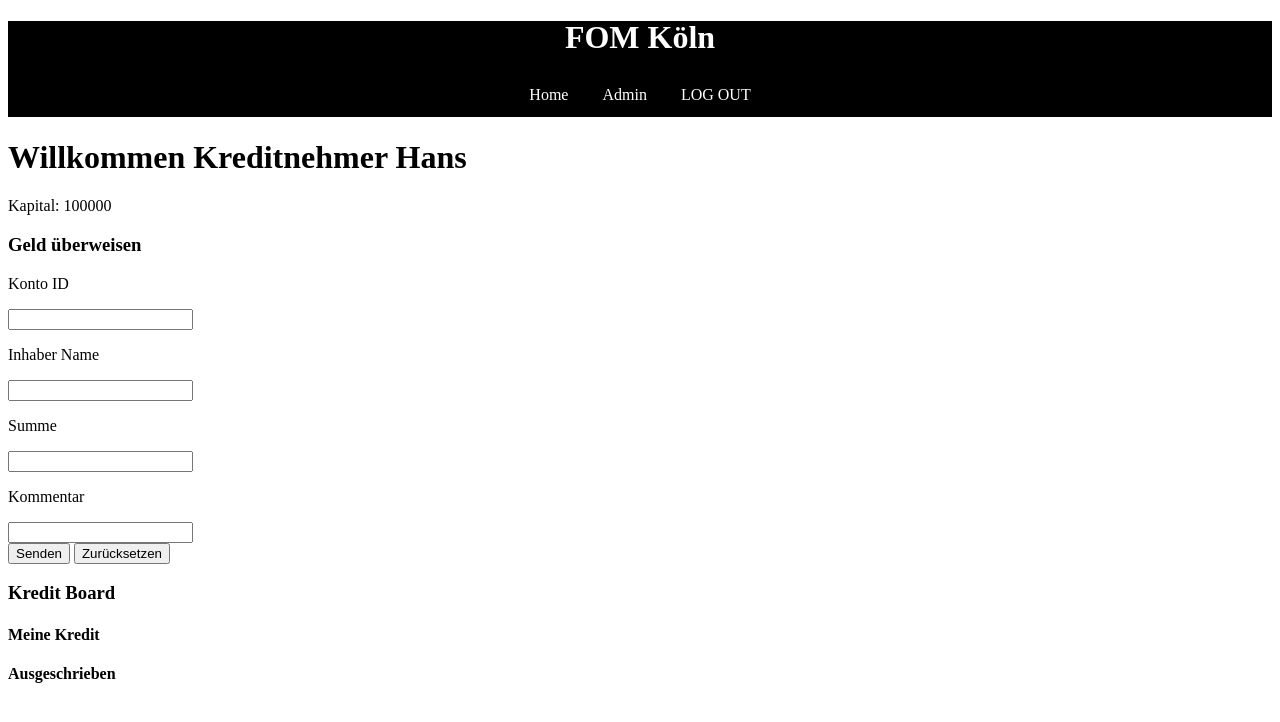
After one commit to Fang-Telekom/FOM, a PHP site: page /kreditnehmer.php in a window 1280 px wide. The commit adds this page. Shown: the top 722 px of the page. Run offline with PHP 8.4, Linux system fonts and the light colour scheme; a user stored in the database is signed in.

Commit message:
adjust banking

```diff
--- a/php/login/header.php
+++ b/php/login/header.php
@@ -42,12 +42,16 @@
 	<header app-name="FOM Köln">
 	<h1> FOM Köln </h1>
 	<nav>
-            <a href="willkommen.php" aria-label="Home"> Home </a>
+		<a href=<?php
+			if($_SESSION['request'])
+				echo "kreditnehmer.php";
+			else {
+				echo "kreditgeber.php";
+			}?> aria-label="Home"> Home </a>
 
 
 		<?php
-				if(isset($_SESSION['admin']) &&
-					$_SESSION['admin'] == 1)
+			if($_SESSION['admin'] == 1)
 				echo "<a href='admin.php' aria-label='Admin'> Admin </a>";
 		?>
 		<a href="logout.php" aria-label="Logout"> LOG OUT </a>
--- /dev/null
+++ b/php/login/kreditnehmer.php
@@ -0,0 +1,57 @@
+<?php
+	session_start();
+	if(isset($_SESSION['login']) &&
+		$_SESSION['login'] == 1){
+?>
+<!DOCTYPE html>
+
+<html>
+
+<head>
+
+	<meta charset="UTF-8" />
+	<title> Willkommen im geschützten Bereich </title>
+	<?php include "header.php"; ?>
+
+</head>
+
+
+<body>
+<?php
+		echo "<h1>Willkommen Kreditnehmer {$_SESSION['name']} </h1>";
+		echo "<p> Kapital: " . $_SESSION['kapital'] . "</p>";
+?>
+		<h3> Geld überweisen </h3>
+		<form action="senden.php" method="post">
+			<p> Konto ID </p>
+			<input type="text" id="id" name="id"> <br/>
+			<p> Inhaber Name </p>
+			<input type="text" id="name" name="name"> <br/>
+			<p> Summe </p>
+			<input type="number" id="summe" name="summe"><br/>
+			<p> Kommentar </p>
+			<input type="text" id="comment" name="comment"> <br/>
+
+			<input type="submit" value="Senden">
+			<input type="reset" value="Zurücksetzen">
+		</form>
+
+		<h3> Kredit Board </h3>
+
+		<h4> Meine Kredit </h4>
+
+		<h4> Ausgeschrieben </h4>
+
+</body>
+
+
+</html>
+
+<?php
+	} else{
+		$host = htmlspecialchars($_SERVER['HTTP_HOST']);
+		$url = rtrim(dirname(htmlspecialchars($_SERVER["PHP_SELF"])), "/\\");
+		$extra = "start.php";
+		header("Location:http://$host$url/$extra");
+	}
+?>
--- a/php/login/login.php
+++ b/php/login/login.php
@@ -17,11 +17,13 @@
 		if($num == 1){
 			$_SESSION['name'] = $_POST['name'];
 			$_SESSION['login'] = "1";
+			$_SESSION['request'] = $dsatz['request'];
+			$_SESSION['kapital'] = $dsatz['kapital'];
 			$_SESSION['admin'] = $dsatz['admin'];
 			if($dsatz['request'] == 1)
-				header("Location: willkommen.php");
+				header("Location: kreditnehmer.php");
 			else
-				header("Location: willkommen.php");
+				header("Location: kreditgeber.php");
 			exit;
 		}
 	}
```
Also changed, not shown: php/login/kreditgeber.php (added, +61 -0 lines), php/login/willkommen.php (deleted, +0 -37 lines). Lines whose indentation alone changed are shown as unchanged.
